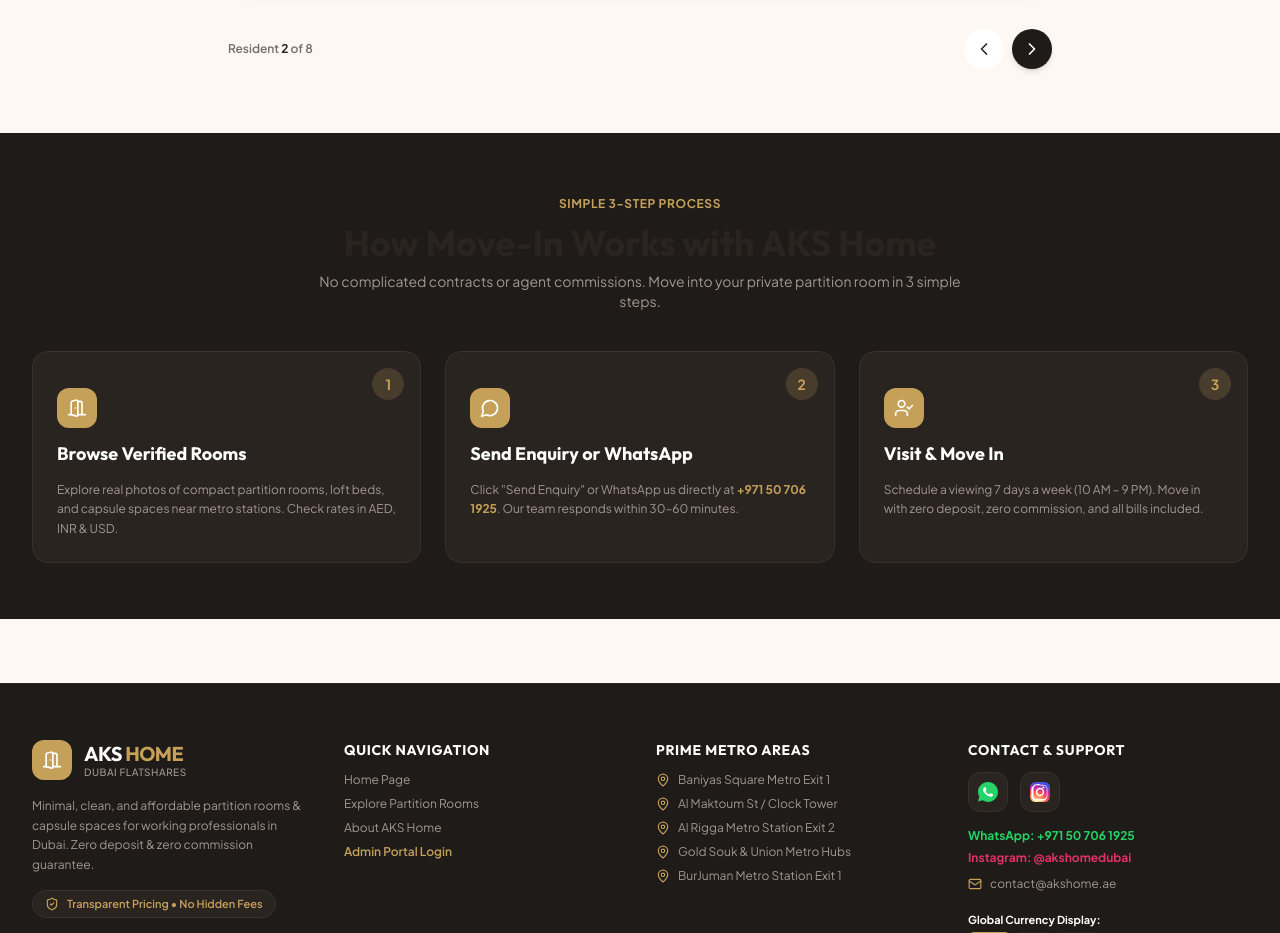
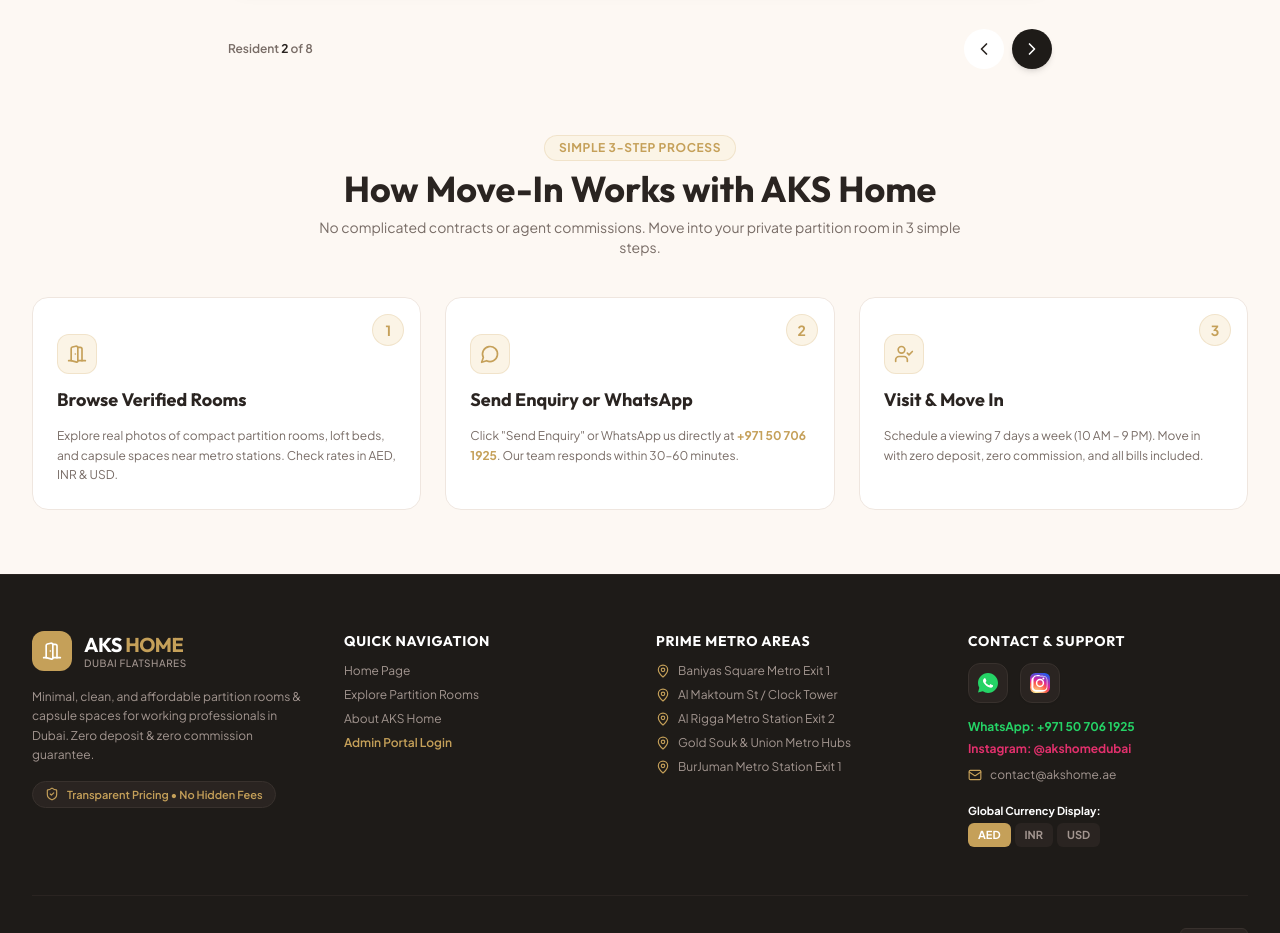
Before and after one commit to IsacSmile/aks-home, a React (Vite) app: page / in a window 1280 px wide. Shown: the part 3420-4353 px from the top of the page. Built offline with nearby package versions, Linux system fonts and the light colour scheme.

Commit message:
style: remove dark background from 3-step move-in section to match home page theme

```diff
--- a/src/components/TrustSections.jsx
+++ b/src/components/TrustSections.jsx
@@ -343,65 +343,63 @@
       </section>
 
       {/* 3. HOW IT WORKS (SIMPLE 3-STEP PROCESS) */}
-      <section className="bg-[#1E1B18] text-white py-14">
-        <div className="max-w-7xl mx-auto px-4 sm:px-6 lg:px-8 space-y-10 text-center">
+      <section className="max-w-7xl mx-auto px-4 sm:px-6 lg:px-8 space-y-10 text-center">
 
         <div className="max-w-2xl mx-auto space-y-2">
-            <span className="text-xs font-bold uppercase tracking-wider text-[#C5A059]">
+          <span className="text-xs font-bold uppercase tracking-wider text-[#C5A059] bg-[#FBF4E6] px-3.5 py-1 rounded-full border border-[#C5A059]/20 inline-block">
             Simple 3-Step Process
           </span>
-            <h2 className="text-2xl sm:text-4xl font-extrabold">
+          <h2 className="text-2xl sm:text-4xl font-extrabold text-[#2A2421]">
             How Move-In Works with AKS Home
           </h2>
-            <p className="text-sm text-[#A39690]">
+          <p className="text-xs sm:text-sm text-[#786C66]">
             No complicated contracts or agent commissions. Move into your private partition room in 3 simple steps.
           </p>
         </div>
 
         <div className="grid grid-cols-1 md:grid-cols-3 gap-6 text-left">
 
-            <div className="p-6 rounded-2xl bg-[#2A2421] border border-[#38312D] space-y-3 relative">
-              <span className="absolute top-4 right-4 w-8 h-8 rounded-full bg-[#C5A059]/20 text-[#C5A059] flex items-center justify-center font-bold text-sm">
+          <div className="p-6 rounded-2xl bg-white border border-[#EFE6DF] shadow-xs space-y-3 relative hover:shadow-md hover:border-[#C5A059]/40 transition-all">
+            <span className="absolute top-4 right-4 w-8 h-8 rounded-full bg-[#FBF4E6] text-[#C5A059] flex items-center justify-center font-bold text-sm border border-[#C5A059]/20">
               1
             </span>
-              <div className="w-10 h-10 rounded-xl bg-[#C5A059] text-white flex items-center justify-center">
+            <div className="w-10 h-10 rounded-xl bg-[#FBF4E6] text-[#C5A059] flex items-center justify-center border border-[#C5A059]/20">
               <DoorOpen className="w-5 h-5" />
             </div>
-              <h3 className="text-lg font-bold text-white">Browse Verified Rooms</h3>
-              <p className="text-xs text-[#A39690] leading-relaxed">
+            <h3 className="text-lg font-bold text-[#2A2421]">Browse Verified Rooms</h3>
+            <p className="text-xs text-[#786C66] leading-relaxed">
               Explore real photos of compact partition rooms, loft beds, and capsule spaces near metro stations. Check rates in AED, INR & USD.
             </p>
           </div>
 
-            <div className="p-6 rounded-2xl bg-[#2A2421] border border-[#38312D] space-y-3 relative">
-              <span className="absolute top-4 right-4 w-8 h-8 rounded-full bg-[#C5A059]/20 text-[#C5A059] flex items-center justify-center font-bold text-sm">
+          <div className="p-6 rounded-2xl bg-white border border-[#EFE6DF] shadow-xs space-y-3 relative hover:shadow-md hover:border-[#C5A059]/40 transition-all">
+            <span className="absolute top-4 right-4 w-8 h-8 rounded-full bg-[#FBF4E6] text-[#C5A059] flex items-center justify-center font-bold text-sm border border-[#C5A059]/20">
               2
             </span>
-              <div className="w-10 h-10 rounded-xl bg-[#C5A059] text-white flex items-center justify-center">
+            <div className="w-10 h-10 rounded-xl bg-[#FBF4E6] text-[#C5A059] flex items-center justify-center border border-[#C5A059]/20">
               <MessageCircle className="w-5 h-5" />
             </div>
-              <h3 className="text-lg font-bold text-white">Send Enquiry or WhatsApp</h3>
-              <p className="text-xs text-[#A39690] leading-relaxed">
+            <h3 className="text-lg font-bold text-[#2A2421]">Send Enquiry or WhatsApp</h3>
+            <p className="text-xs text-[#786C66] leading-relaxed">
               Click "Send Enquiry" or WhatsApp us directly at <span className="text-[#C5A059] font-bold">+971 50 706 1925</span>. Our team responds within 30–60 minutes.
             </p>
           </div>
 
-            <div className="p-6 rounded-2xl bg-[#2A2421] border border-[#38312D] space-y-3 relative">
-              <span className="absolute top-4 right-4 w-8 h-8 rounded-full bg-[#C5A059]/20 text-[#C5A059] flex items-center justify-center font-bold text-sm">
+          <div className="p-6 rounded-2xl bg-white border border-[#EFE6DF] shadow-xs space-y-3 relative hover:shadow-md hover:border-[#C5A059]/40 transition-all">
+            <span className="absolute top-4 right-4 w-8 h-8 rounded-full bg-[#FBF4E6] text-[#C5A059] flex items-center justify-center font-bold text-sm border border-[#C5A059]/20">
               3
             </span>
-              <div className="w-10 h-10 rounded-xl bg-[#C5A059] text-white flex items-center justify-center">
+            <div className="w-10 h-10 rounded-xl bg-[#FBF4E6] text-[#C5A059] flex items-center justify-center border border-[#C5A059]/20">
               <UserCheck className="w-5 h-5" />
             </div>
-              <h3 className="text-lg font-bold text-white">Visit & Move In</h3>
-              <p className="text-xs text-[#A39690] leading-relaxed">
+            <h3 className="text-lg font-bold text-[#2A2421]">Visit & Move In</h3>
+            <p className="text-xs text-[#786C66] leading-relaxed">
               Schedule a viewing 7 days a week (10 AM – 9 PM). Move in with zero deposit, zero commission, and all bills included.
             </p>
           </div>
 
         </div>
 
-        </div>
       </section>
 
     </div>
```
Lines whose indentation alone changed are shown as unchanged.
